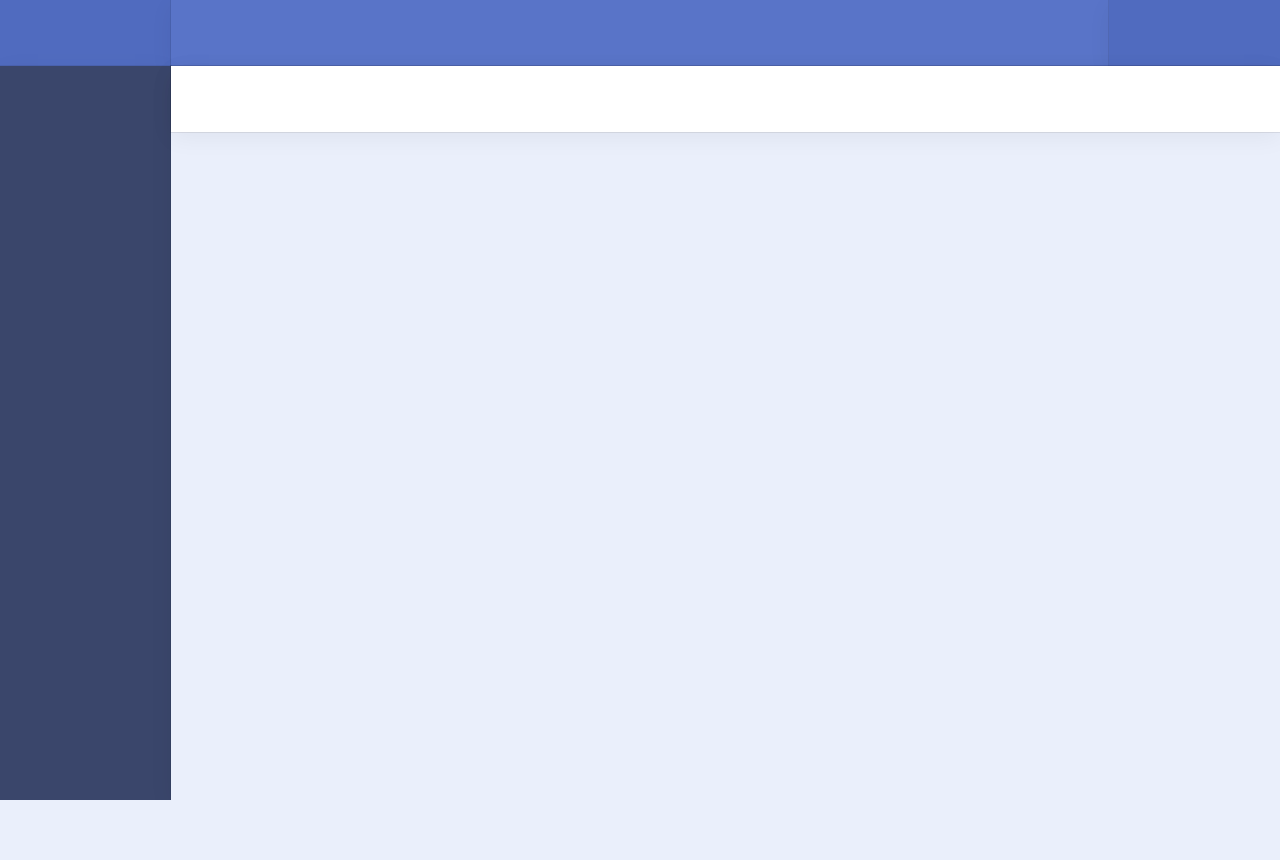
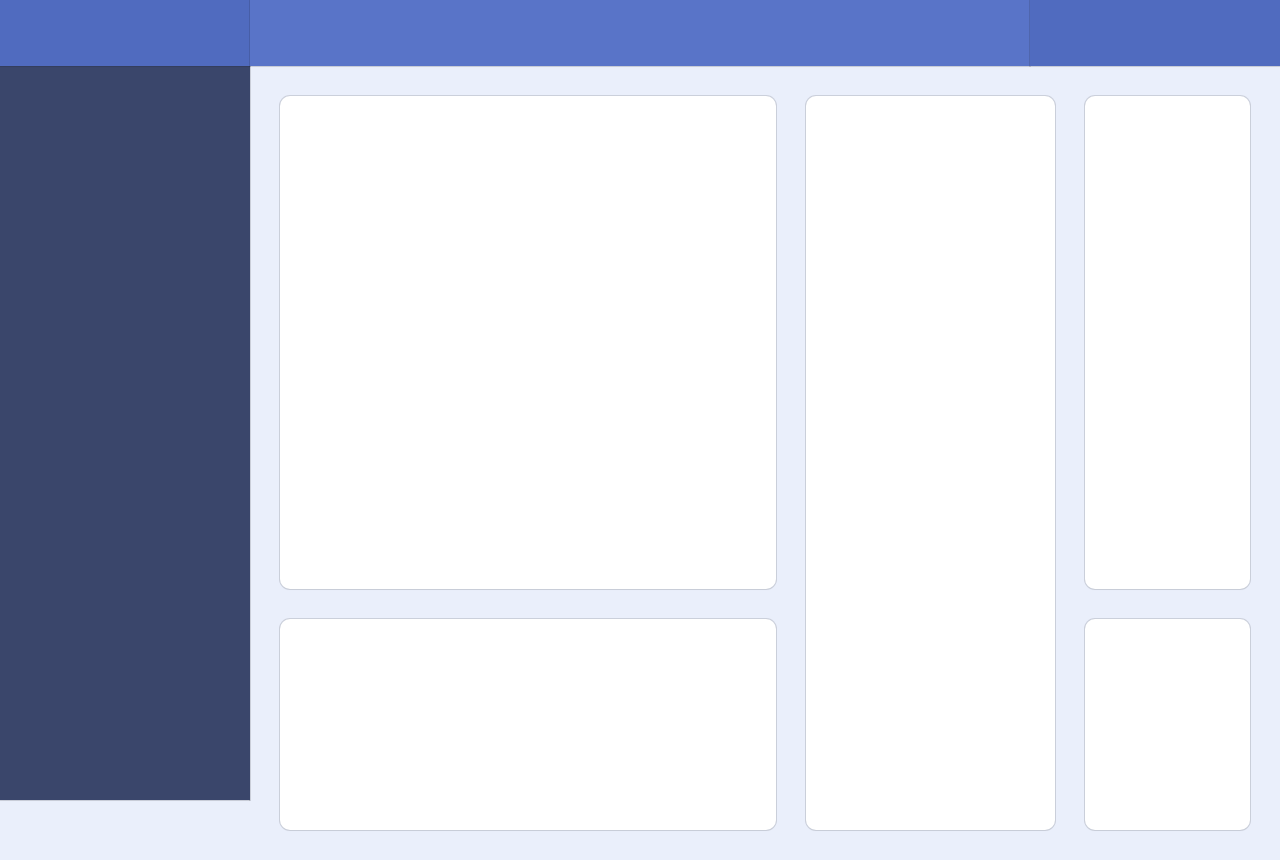
Before and after one commit to GecSchool/ToDoListDashBoard, a plain HTML site: page dashboard.html in a window 1280 px wide. Before the commit the page ends 800 px from the top, so only its background shows below. Drawn offline with Linux system fonts and the light colour scheme.

Commit message:
DashBoard layout complete

```diff
--- /dev/null
+++ b/CSS/CompleteGraph.css
@@ -0,0 +1,4 @@
+.CompleteGraph{
+    background-color: white;
+    border-radius: 10px;
+}
--- /dev/null
+++ b/CSS/ToDoList.css
@@ -0,0 +1,4 @@
+.ToDoList{
+    background-color: white;
+    border-radius: 10px;
+}
--- /dev/null
+++ b/CSS/barGraph.css
@@ -0,0 +1,5 @@
+.barGraph{
+    background-color: white;
+    grid-row: 1 / 3;
+    border-radius: 10px;
+}
--- /dev/null
+++ b/CSS/calendar.css
@@ -0,0 +1,5 @@
+.calendar{
+    background-color: white;
+    grid-row: 1 / 2;
+    border-radius: 10px;
+}
--- a/CSS/main.css
+++ b/CSS/main.css
@@ -1,35 +1,18 @@
 @import url('./reset.css');
+@import url('./nav.css');
+@import url('./mainScreen.css');
+
+html{
+    height: 100%;
+}
+
 body{
     background-color: #EAEFFB ;
-    height: 100vh;
+    height: 100%;
     display: grid;
-    grid-template-columns: 2fr 11fr 2fr;
+    grid-template-columns: 250px 1fr;
     grid-template-rows: 66px 1fr;
 }
-.navLeft{
-    background-color: #506BBF;
+.blockShadow{
+    box-shadow: rgba(0, 0, 0, 0.02) 0px 1px 3px 0px, rgba(27, 31, 35, 0.15) 0px 0px 0px 1px;
 }
-.navCenter{
-    background-color: #5974C8;
-}
-.navRight{
-    background-color: #506BBF;
-}
-.leftScreen{
-    background-color: #3A466B;
-}
-.mainScreen{
-    grid-column-start: 2;
-    grid-column-end: 4;
-    background-color: #EAEFFB;
-}
-.mainScreen__nav{
-    width: 100%;
-    height: 66px;
-    background-color: white;
-}
-
-
-.blockShadow{
-    box-shadow: rgba(0, 0, 0, 0.05) 0px 6px 24px 0px, rgba(0, 0, 0, 0.08) 0px 0px 0px 1px;
-}
--- /dev/null
+++ b/CSS/mainScreen.css
@@ -0,0 +1,20 @@
+@import url('./barGraph.css');
+@import url('./calendar.css');
+@import url('./CompleteGraph.css');
+@import url('./ToDoList.css');
+@import url('./timeStatistics.css');
+
+.mainScreen{
+    width: 100%;
+    height: 100%;
+    display: inline-block;
+}
+.gridContainer{
+    height: 100%;
+    background-color: #EAEFFB;
+    display: grid;
+    grid-template-columns: 6fr 3fr 2fr;
+    grid-template-rows: 7fr 3fr;
+    gap: 30px;
+    padding: 30px;
+}
--- /dev/null
+++ b/CSS/nav.css
@@ -0,0 +1,26 @@
+nav{
+    position: fixed;
+    display: grid;
+    grid-template-columns: 250px 1fr 250px;
+    height: 66px;
+    width: 100vw;
+    z-index: 10;
+}
+.navLeft{
+    background-color: #506BBF;
+    width: 250px;
+    height: 66px;
+}
+
+.navCenter{
+    background-color: #5974C8;
+}
+.navRight{
+    background-color: #506BBF;
+}
+.leftScreen{
+    background-color: #3A466B;
+    position: fixed;
+    width: 250px;
+    height: 100vh;
+}
--- /dev/null
+++ b/CSS/timeStatistics.css
@@ -0,0 +1,5 @@
+.timeStatistics{
+    background-color: white;
+    grid-row: 2 / 3;
+    border-radius: 10px;
+}
--- a/dashboard.html
+++ b/dashboard.html
@@ -8,13 +8,36 @@
     <link rel="stylesheet" href="CSS/main.css" />
   </head>
   <body>
-    <div class="navLeft blockShadow"></div>
-    <div class="navCenter blockShadow"></div>
-    <div class="navRight blockShadow"></div>
+    <nav>
+      <div class="navLeft blockShadow"></div>
+      <div class="navCenter blockShadow"></div>
+      <div class="navRight blockShadow"></div>
+    </nav>
     <div class="leftScreen blockShadow"></div>
+    <div style="grid-column: 1/3"></div>
+    <div></div>
     <div class="mainScreen blockShadow">
-      <div class="mainScreen__nav blockShadow"></div>
-      <!-- <div class=""></div> -->
+      <!-- <h2>Dashboard</h> -->
+      <div class="gridContainer">
+        <div class="calendar blockShadow">
+          <!-- calender -->
+        </div>
+        <div class="barGraph blockShadow">
+          <!-- hour check -->
+        </div>
+        <div class="ToDoList blockShadow">
+          <ul>
+            <li></li>
+          </ul>
+          <!-- TDL -->
+        </div>
+        <div class="timeStatistics blockShadow">
+          <!-- time statics -->
+        </div>
+        <div class="CompleteGraph blockShadow">
+          <!-- complete radio -->
+        </div>
+      </div>
     </div>
   </body>
 </html>
```
